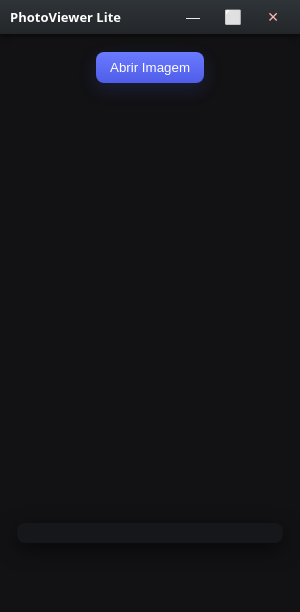
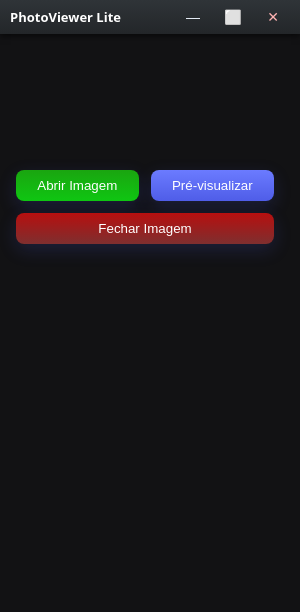
Before and after one commit to jamersonnascimento/ImageViewerElectron, an Electron app: page index.html in a window 300 px wide. Shown: the top 612 px of the page. Drawn offline with Linux system fonts and the light colour scheme; no server answers.

Commit message:
feat(image-viewer): adicionei botões de pré-visualização e fechar com layout aprimorado
- Reorganizei o grupo de botões e o layout de exibição da imagem
- Adicionei a funcionalidade de pré-visualização e fechamento de imagem
- Melhorei a estilização CSS e o espaçamento
- Ocultei as informações da imagem inicialmente, exibindo apenas quando necessário

```diff
--- a/index.html
+++ b/index.html
@@ -17,9 +17,14 @@
   </div>
 
   <div class="content">
+    <img id="imagePreview" />
+    <div id="imageInfo"></div>
+  </div>
+
+   <div class="button-group">
     <button id="openImage">Abrir Imagem</button>
-    <div id="imageInfo"></div>
-    <img id="imagePreview" />
+    <button id="previewImage">Pré-visualizar</button>
+    <button id="closeImage">Fechar Imagem</button>
   </div>
 
   <script src="renderer.js"></script>
--- a/renderer.js
+++ b/renderer.js
@@ -14,12 +14,16 @@ document.getElementById('openImage').addEventListener('click', async () => {
   const imageData = await window.electronAPI.openImage();
   if (!imageData) return;
 
-  document.getElementById('imageInfo').innerHTML = `
+  const imageInfoElement = document.getElementById('imageInfo');
+  imageInfoElement.innerHTML = `
     <strong>Nome:</strong> ${imageData.name}<br>
     <strong>Caminho:</strong> ${imageData.path}<br>
     <strong>Tamanho:</strong> ${(imageData.size / 1024).toFixed(1)} KB<br>
     <strong>Resolução:</strong> ${imageData.width}x${imageData.height}
     `;
+
+  // Mostrar o elemento imageInfo
+  imageInfoElement.style.display = 'block';
 
   document.getElementById('imagePreview').src = imageData.dataUrl;
 });
--- a/styles.css
+++ b/styles.css
@@ -7,15 +7,16 @@ body {
 
 /* Barra de título */
 .titlebar {
-  background: linear-gradient(180deg,#2f3438 0%, #232629 100%);
+  background: linear-gradient(180deg, #2f3438 0%, #232629 100%);
   color: white;
   display: flex;
-  justify-content: space-between; /* título à esquerda, botões à direita */
+  justify-content: space-between;
+  /* título à esquerda, botões à direita */
   align-items: center;
   padding: 0 10px;
   height: 34px;
   -webkit-app-region: drag;
-  box-shadow: 0 2px 6px rgba(0,0,0,0.6);
+  box-shadow: 0 2px 6px rgba(0, 0, 0, 0.6);
 }
 
 .titlebar .title {
@@ -51,7 +52,7 @@ body {
 }
 
 .window-buttons button:hover {
-  background: rgba(255,255,255,0.06);
+  background: rgba(255, 255, 255, 0.06);
   transform: translateY(-1px);
 }
 
@@ -61,7 +62,7 @@ body {
 }
 
 #close:hover {
-  background: rgba(255,80,80,0.16);
+  background: rgba(255, 80, 80, 0.16);
 }
 
 /* Área de conteúdo */
@@ -70,43 +71,95 @@ body {
   display: flex;
   flex-direction: column;
   align-items: center;
+  height: calc(100vh - 120px);
+  /* Altura ajustada para deixar espaço para os botões */
+  overflow: auto;
+  /* Adiciona rolagem se necessário */
 }
 
-/* Botão "Abrir Imagem" */
-#openImage {
+.button-group {
+  margin-right: 26px;
+  margin-left: 16px;
+  display: flex;
+  flex-wrap: wrap;
+  gap: 12px;
+  justify-content: center;
+  position: fixed;
+  bottom: 600px;
+  left: 0;
+  right: 0;
+  z-index: 100;
+}
+
+#openImage,
+#previewImage,
+#closeImage {
   padding: 8px 14px;
-  background: linear-gradient(180deg,#6b7bff,#4f5de8);
+  /* personalize por botão */
   color: white;
   border: none;
   border-radius: 8px;
   cursor: pointer;
-  box-shadow: 0 6px 18px rgba(79,93,232,0.18);
+  box-shadow: 0 6px 18px rgba(79, 93, 232, 0.18);
   transition: transform 0.12s ease, box-shadow 0.12s ease;
+  flex: 1 1 auto;
+  /* permite que eles se ajustem ao espaço disponível */
+  min-width: 120px;
 }
 
-#openImage:hover { transform: translateY(-2px); }
+#openImage {
+  background: linear-gradient(180deg, #1aa510, #0fc612);
+}
+
+#previewImage {
+  background: linear-gradient(180deg, #6b7bff, #4f5de8);
+}
+
+#closeImage {
+  background: linear-gradient(180deg, #b70f0f, #7e2f2f);
+}
+
+
+#openImage:hover {
+  transform: translateY(-2px);
+}
+
+#previewImage:hover {
+  transform: translateY(-2px);
+}
+
+#closeImage:hover {
+  transform: translateY(-2px);
+}
 
 /* Caixa com informações */
 #imageInfo {
-  margin-top: 440px; /* gostaria de colocar a imageInfo no fundo da tela */
+  margin-top: 15px;
   padding: 10px 12px;
   background: #16171a;
   border-radius: 8px;
-  box-shadow: 0 6px 20px rgba(0,0,0,0.6);
+  box-shadow: 0 6px 20px rgba(0, 0, 0, 0.6);
   width: min(940px, 92%);
   color: #dfe8f8;
   word-break: break-word;
+  margin-bottom: 60px;
+  /* Espaço para os botões fixos */
+  margin-left: auto;
+  margin-right: auto;
+  display: none;
+  /* Oculto por padrão */
 }
 
 /* Imagem carregada */
 #imagePreview {
-  margin-top: -528px;
-  max-width: 92%;
+  max-width: 90%;
   max-height: 60vh;
   border-radius: 10px;
-  box-shadow: 0 10px 30px rgba(0,0,0,0.6);
+  box-shadow: 0 10px 30px rgba(0, 0, 0, 0.6);
   object-fit: contain;
   background: #0b0c0d;
+  margin: 0px 0;
+  margin-top: 30px;
 }
 
 #statusBar {
```
